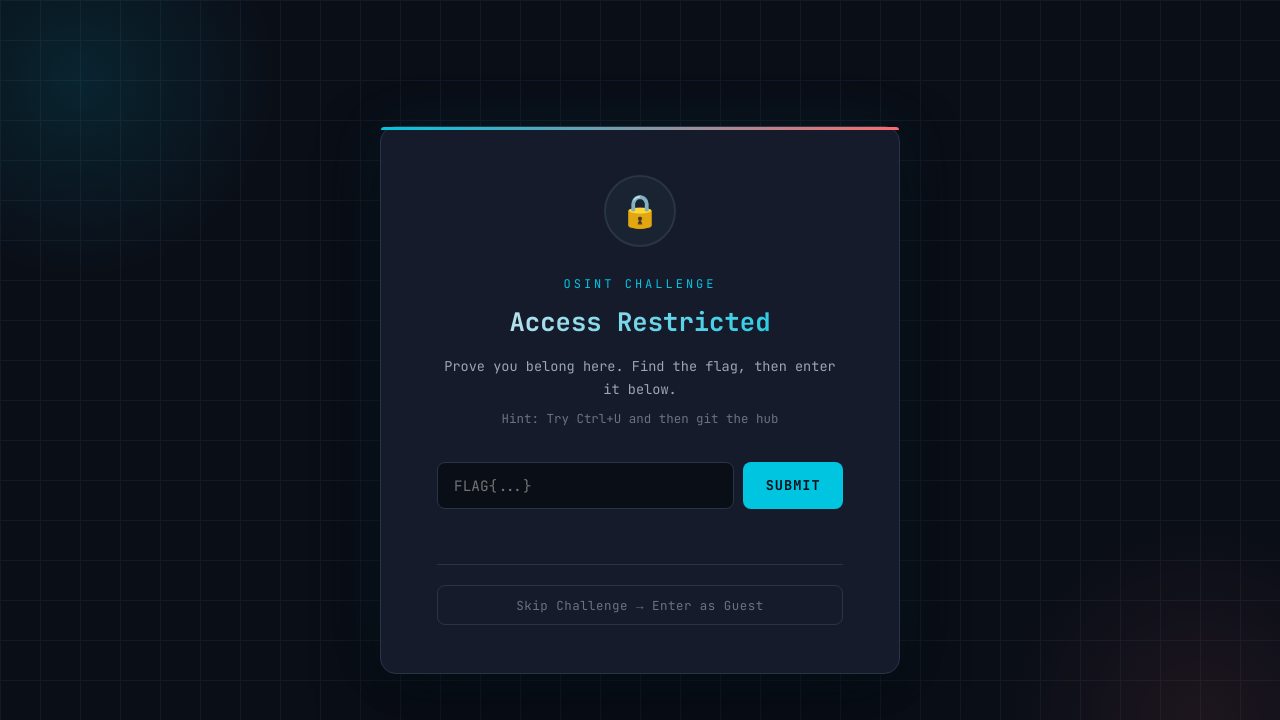
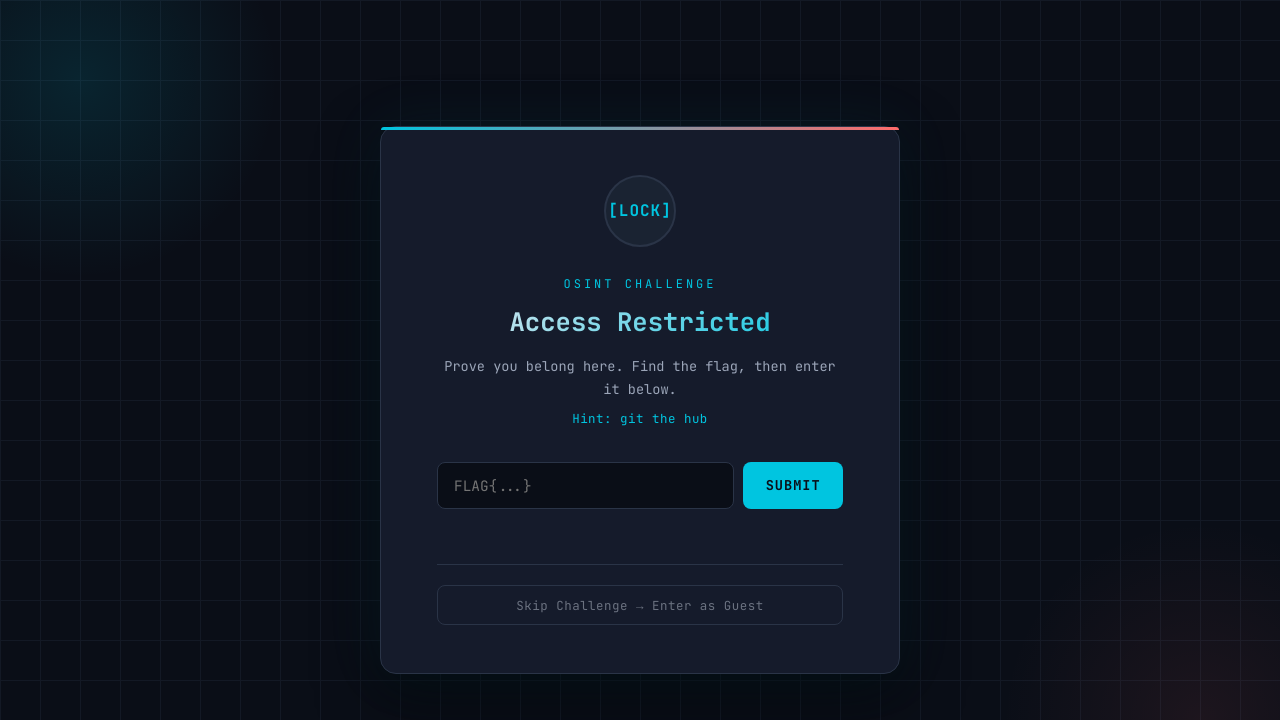
Before and after one commit to BR4Dgg/portfolio, a website built with Vite: page index.html in a window 1280 px wide. Shown: the top 720 px of the page. Built offline with nearby package versions, Linux system fonts and the light colour scheme.

Commit message:
Remove emojis from CTF gate, replace hint with GitHub link
- Strip all emojis (flag comment, lock icon, success screen)
- Replace lock emoji with [LOCK] monospace text
- Replace success emoji with [FLAG] styled text
- Hint is now a clickable link to the OSINT GitHub repo

Co-Authored-By: Claude Sonnet 4.6 <noreply@anthropic.com>

```diff
--- a/index.html
+++ b/index.html
@@ -39,7 +39,7 @@
 </head>
 <body>
 
-    <!-- 🚩 FLAG{magee_pro} -->
+    <!-- FLAG{magee_pro} -->
 
     <!-- CTF GATE OVERLAY -->
     <div id="ctf-gate" style="
@@ -120,8 +120,12 @@
                 align-items: center;
                 justify-content: center;
                 margin: 0 auto 1.75rem;
-                font-size: 2rem;
-            ">🔒</div>
+                font-size: 1rem;
+                font-family: 'JetBrains Mono', monospace;
+                font-weight: 700;
+                color: #00c5e0;
+                letter-spacing: 1px;
+            ">[LOCK]</div>
 
             <!-- Label -->
             <div style="
@@ -148,9 +152,14 @@
                 line-height: 1.7;
                 margin-bottom: 2rem;
             ">Prove you belong here. Find the flag, then enter it below.<br>
-            <span style="color: #6b7280; font-size: 0.78rem; margin-top: 0.4rem; display: inline-block;">
-                Hint: Try Ctrl+U and then git the hub
-            </span></p>
+            <a
+                href="https://github.com/BR3Dgg/WhatCouldThisBe/tree/main"
+                target="_blank"
+                rel="noopener noreferrer"
+                style="color: #00c5e0; font-size: 0.78rem; margin-top: 0.4rem; display: inline-block; text-decoration: none; letter-spacing: 0.5px; transition: opacity 0.2s;"
+                onmouseover="this.style.opacity='0.7'"
+                onmouseout="this.style.opacity='1'"
+            >Hint: git the hub</a></p>
 
             <!-- Input row -->
             <div style="display: flex; gap: 0.6rem; margin-bottom: 1rem;">
@@ -249,7 +258,7 @@
         flex-direction: column;
         gap: 1.5rem;
     ">
-        <div style="font-size: 4rem; animation: ctfBounce 0.6s ease;">🚩</div>
+        <div style="font-family: 'JetBrains Mono', monospace; font-size: 2.5rem; font-weight: 700; color: #00c5e0; animation: ctfBounce 0.6s ease; letter-spacing: 2px;">[FLAG]</div>
         <div style="color: #00c5e0; font-size: 1.4rem; font-weight: 700; letter-spacing: 2px;">FLAG CAPTURED</div>
         <div style="color: #9ba5b8; font-size: 0.85rem;">Access granted. Welcome.</div>
     </div>
```
